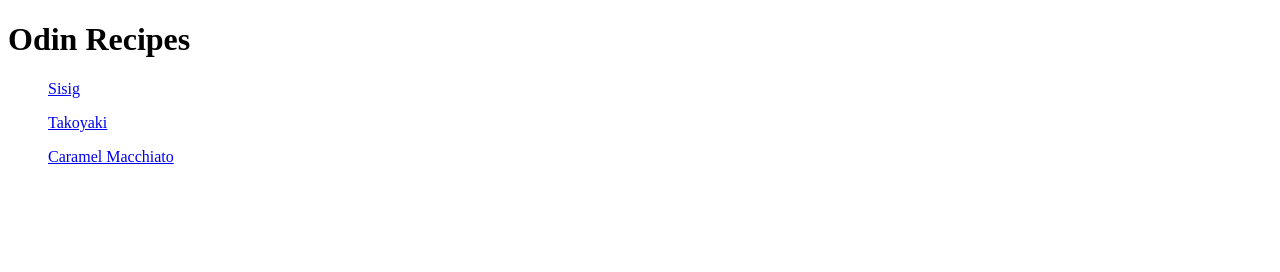
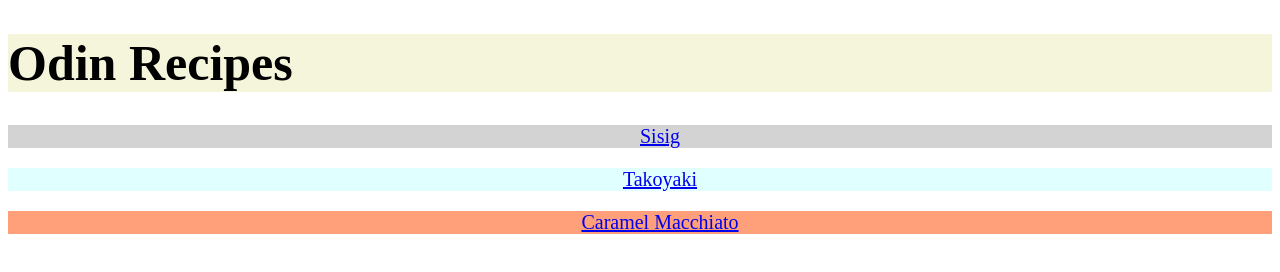
Before and after one commit to eddieljohn07/odin-recipes, a plain HTML site: page index.html in a window 1280 px wide. Drawn offline with Linux system fonts and the light colour scheme.

Commit message:
created index.css and added background color and adjusted font size

```diff
--- /dev/null
+++ b/index.css
@@ -0,0 +1,24 @@
+h1 {
+    font-size: 50px;
+    background-color: beige;
+}
+
+
+ul {
+    font-size: 20px;
+    color: white;
+    text-align: center
+
+}
+
+.sisig {
+   background-color: lightgray ;
+}
+
+.tako {
+    background-color: lightcyan;
+}
+
+.caramel {
+    background-color: lightsalmon;
+}
--- a/index.html
+++ b/index.html
@@ -3,11 +3,12 @@
     <head>
         <meta charset="UTF-8">
         <title>EJ Velasco</title>
+        <link rel="stylesheet" href="index.css">
     </head>
     <body>
         <h1>Odin Recipes</h1>
-        <ul><a href="../odin-recipes/recipes/sisig.html">Sisig</a></ul>
-        <ul><a href="../odin-recipes/recipes/takoyaki.html">Takoyaki</a></ul>
-        <ul><a href="../odin-recipes/recipes/caramel-macchiato.html">Caramel Macchiato</a></ul>
+            <ul class="sisig"><a href="../odin-recipes/recipes/sisig.html">Sisig</a></ul>
+            <ul class="tako"><a href="../odin-recipes/recipes/takoyaki.html">Takoyaki</a></ul>
+            <ul class="caramel"><a href="../odin-recipes/recipes/caramel-macchiato.html">Caramel Macchiato</a></ul>
     </body>
 </html>
```
